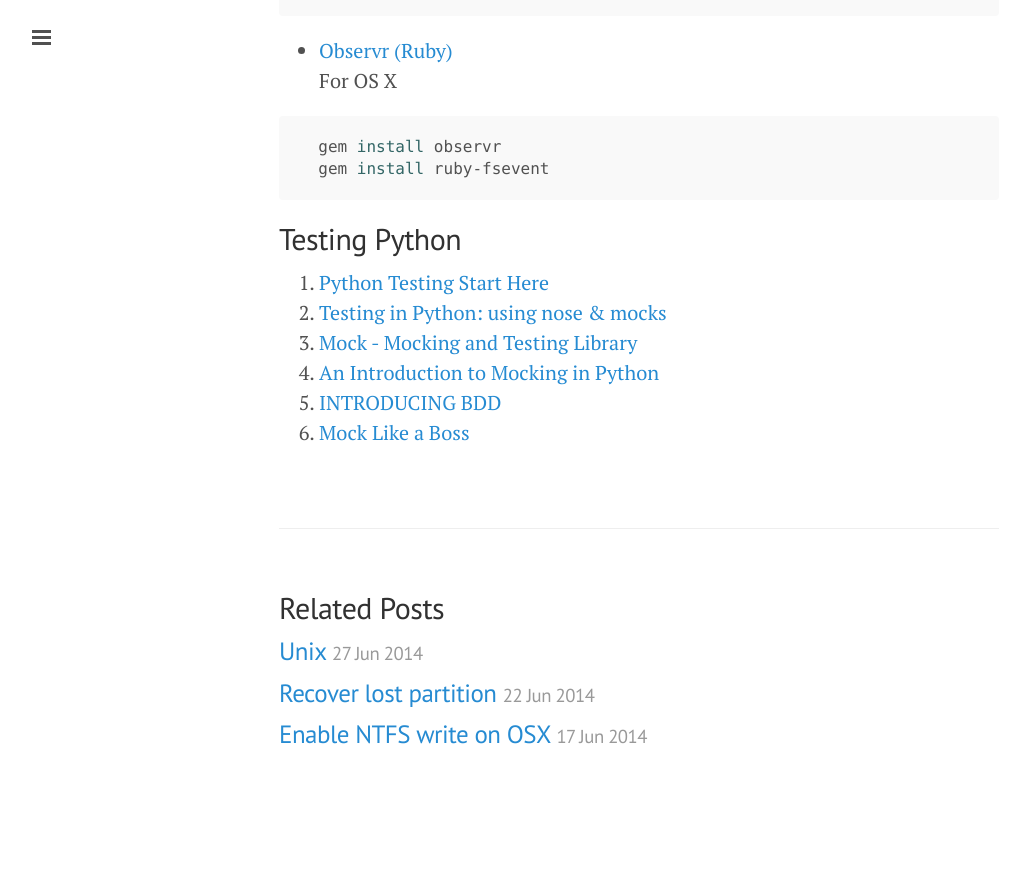
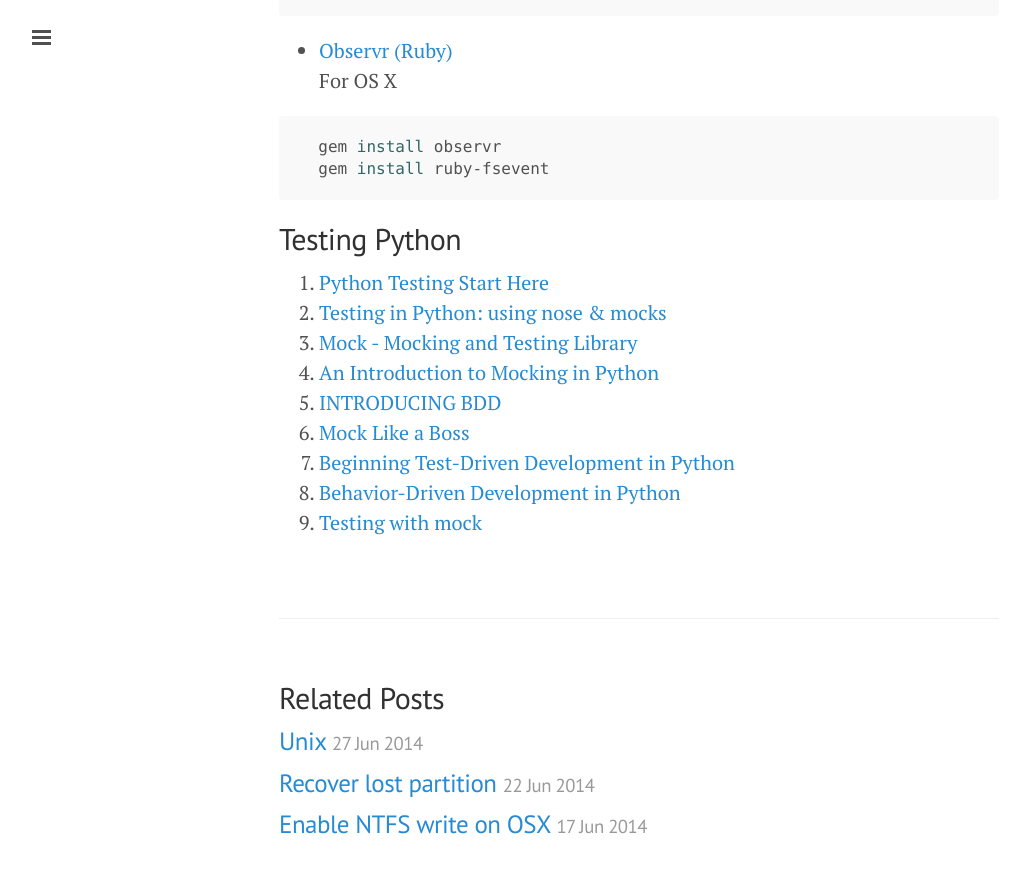
Before and after one commit to ibotdotout/ibotdotout.github.io, a Jekyll site: the page built from _posts/2014-07-11-python-testing.md, in a window 1280 px wide and 900 px high, scrolled down 3043 px. Shown: the top 873 px of the window, without its empty margins (1-1031 px from the left). Built offline with Jekyll 4.4.1, drawn with Linux system fonts in a browser that asks for light colours; Markdown is read by kramdown in place of the engine named in the settings; before the commit the page ends 3853 px from its top, so only the background shows below that.

Commit message:
update post/python, python-testing

```diff
--- a/_posts/2014-07-11-python-testing.md
+++ b/_posts/2014-07-11-python-testing.md
@@ -123,3 +123,6 @@ Cover - (Stmts - Miss)/Stmts * 100
 4. [An Introduction to Mocking in Python](http://www.toptal.com/python/an-introduction-to-mocking-in-python)
 5. [INTRODUCING BDD](http://dannorth.net/introducing-bdd./)
 6. [Mock Like a Boss](http://slidedeck.io/oxtopus/mocklikeaboss)
+7. [Beginning Test-Driven Development in Python](http://code.tutsplus.com/tutorials/beginning-test-driven-development-in-python--net-30137)
+8. [Behavior-Driven Development in Python](http://code.tutsplus.com/tutorials/behavior-driven-development-in-python--net-26547)
+9. [Testing with mock](http://pyvideo.org/video/392/pycon-2011--testing-with-mock)
```
Also changed, not shown: _posts/2014-06-08-python.md (+2 -0 lines).
